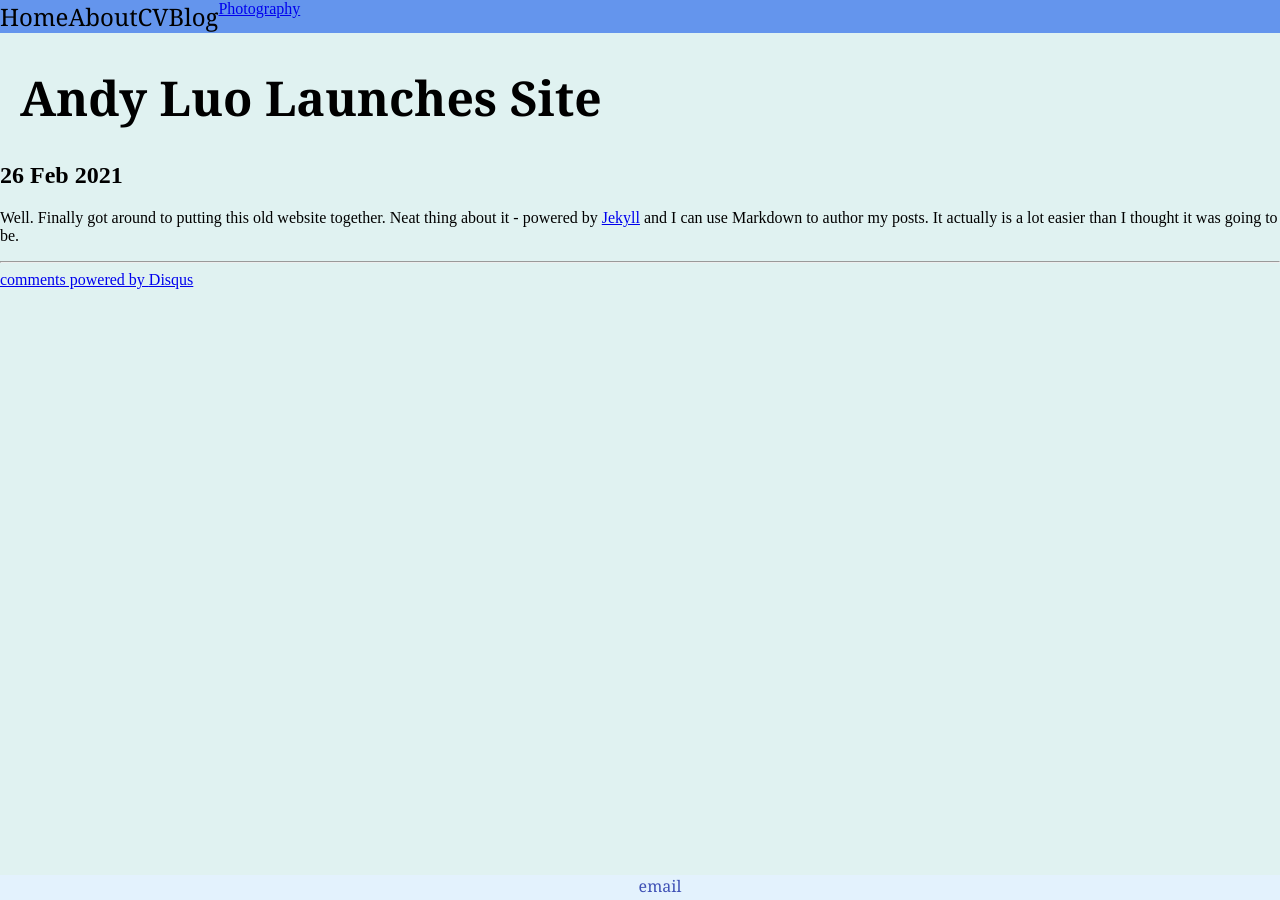
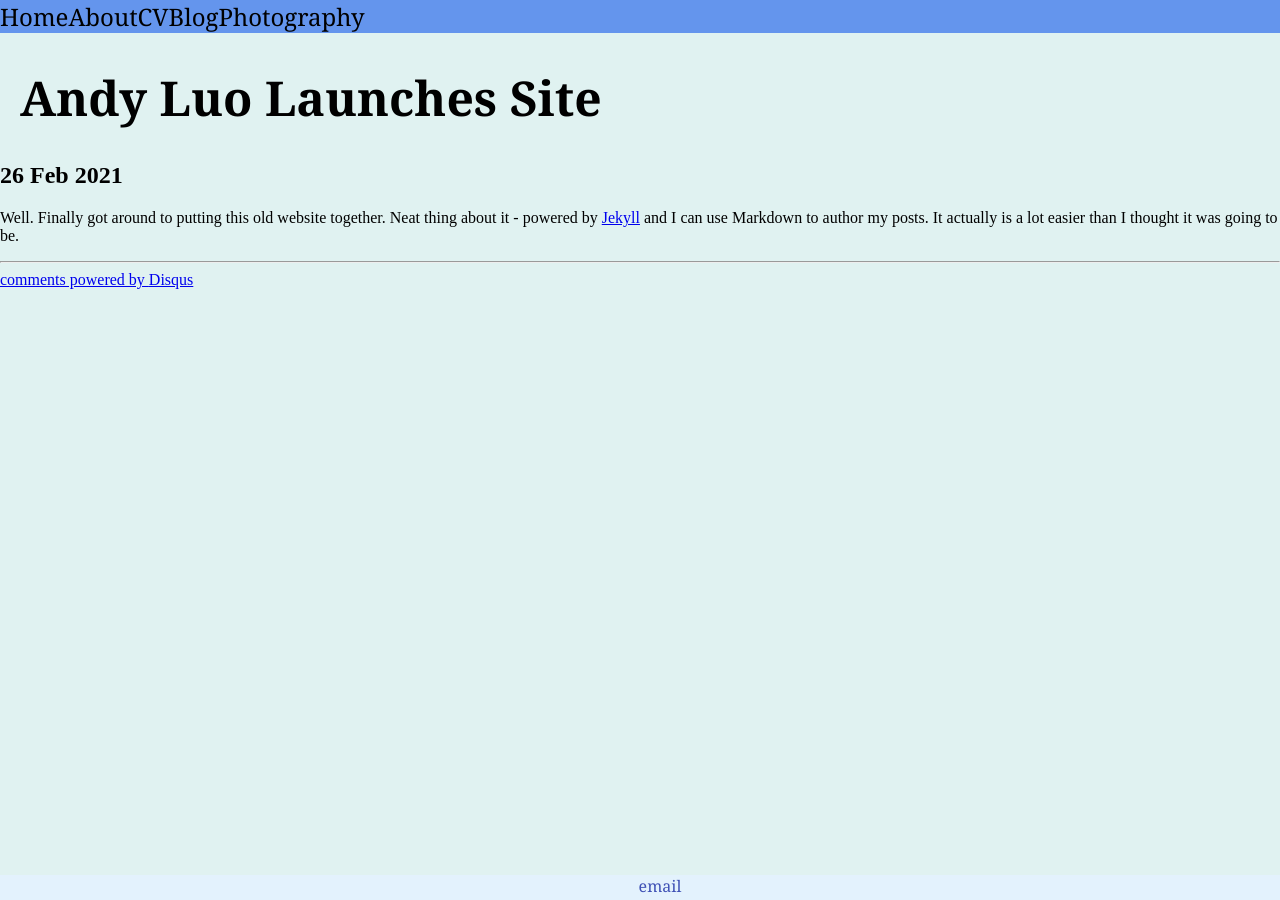
Before and after one commit to Andy8647/Andy8647.github.io, a Jekyll site: the page built from _posts/2021-02-26-andy-luo-site-launched.md, in a window 1280 px wide. Built offline with Jekyll 4.4.1, drawn with Linux system fonts in a browser that asks for light colours; comment, search, counter and statistics services are not loaded.

Commit message:
Update default.html

```diff
--- a/_layouts/default.html
+++ b/_layouts/default.html
@@ -14,7 +14,7 @@
       <a
         href="https://500px.com/p/andy8647lgc?view=photos"
         target="_blank"
-        class="naviLiA"
+        class="navA"
       >
         Photography
       </a>
```
